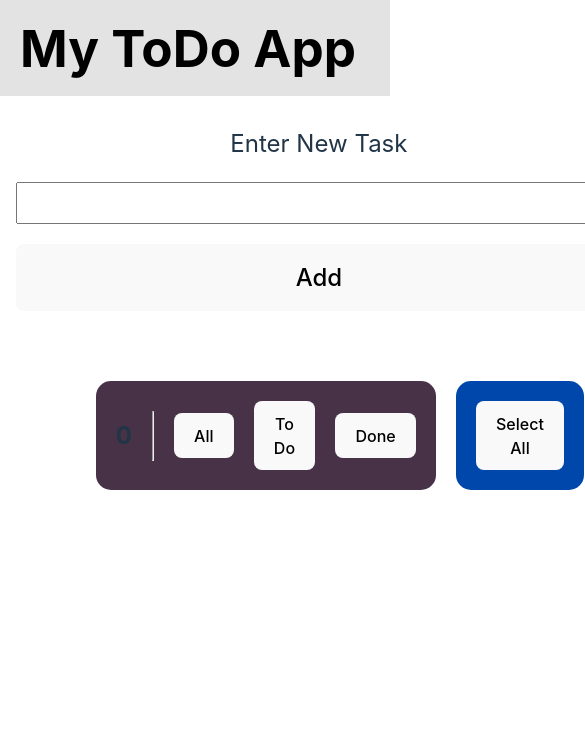
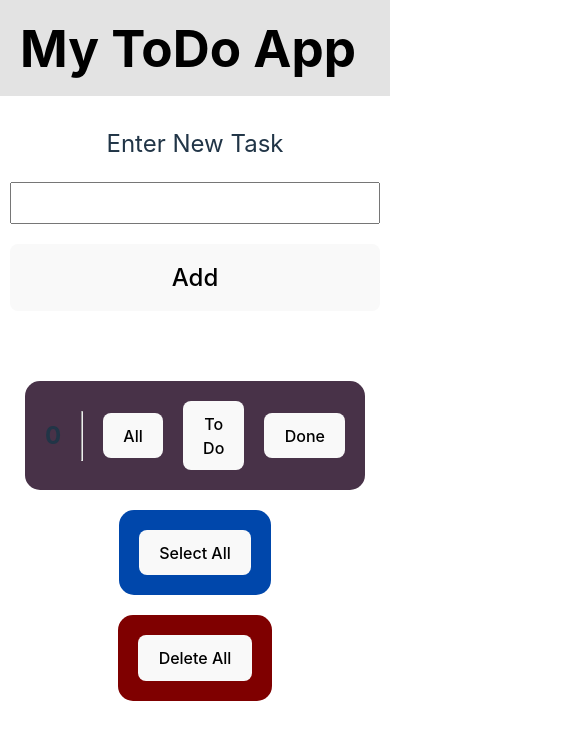
Before and after one commit to Junior-dev-Track/16-react-todolist-samuel-villa, a React (Vite) app: page / in a window 390 px wide. Shown: the top 740 px of the page, 585 px wide, since content can reach past the window. Built offline with nearby package versions, Linux system fonts and the light colour scheme.

Commit message:
[IMP] responsiveness

```diff
--- a/src/scss/_filter.scss
+++ b/src/scss/_filter.scss
@@ -1,7 +1,7 @@
 .filter-delete-all {
     display: flex;
     flex-direction: row;
-    max-width: 70%;
+    max-width: 50%;
     justify-content: space-between;
     margin: auto;
     align-items: center;
@@ -18,8 +18,6 @@
         padding: 20px;
         background-color: #0047AB;
     }
-}
-
 
     .filter {
         display: flex;
@@ -28,7 +26,6 @@
         gap: 20px;
         background-color: #483248;
         padding: 20px;
-    margin: auto;
         border-radius: 15px;
 
         hr {
@@ -36,3 +33,11 @@
             width: 2px;
         }
     }
+}
+
+
+@media (max-width: 1225px) {
+    .filter-delete-all {
+        flex-direction: column;
+    }
+  }
```
Lines whose indentation alone changed are shown as unchanged.
